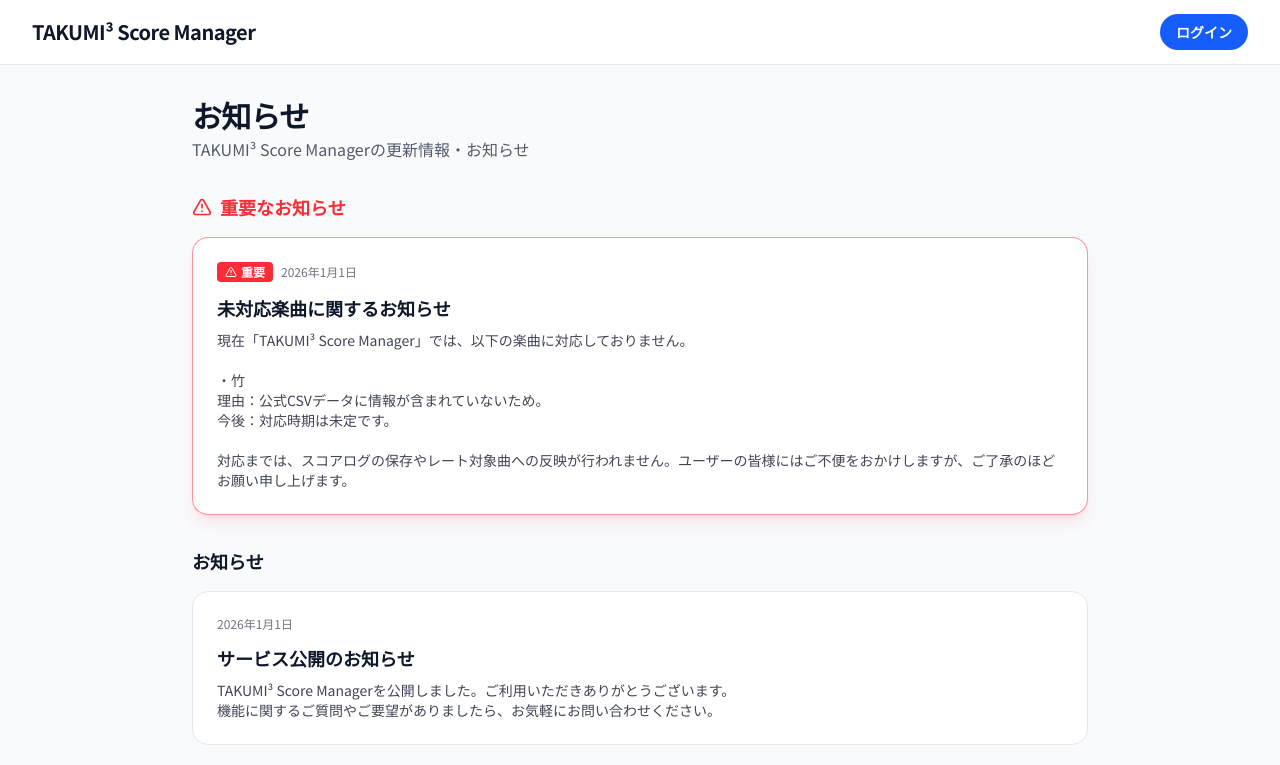
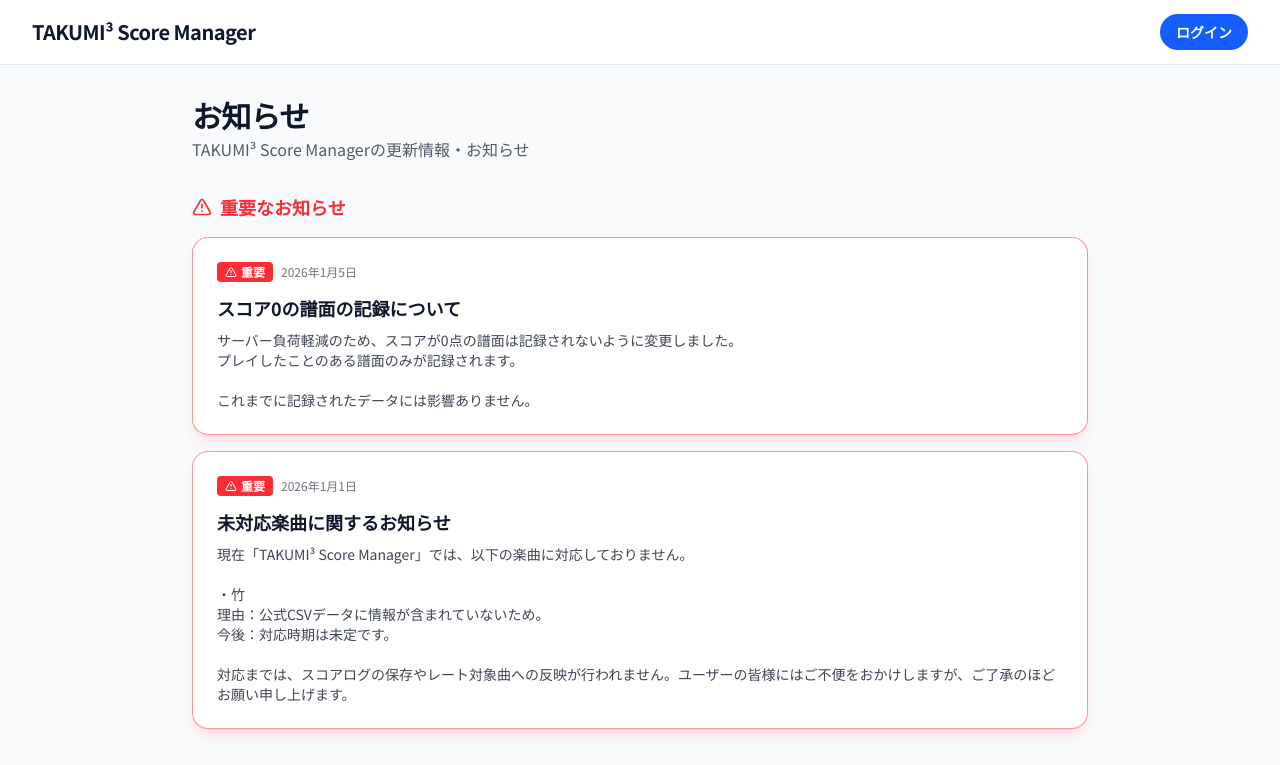
Before and after one commit to dora-ryukyu/takumi-score-manager, a Next.js app: page /news in a window 1280 px wide. Shown: the top 765 px of the page. Built offline with nearby package versions, Linux system fonts and the light colour scheme; no server answers.

Commit message:
feat: Add user settings page, data import functionality, and news data.

```diff
--- a/src/app/settings/page.tsx
+++ b/src/app/settings/page.tsx
@@ -36,7 +36,7 @@
                 />
               </div>
               <div className="text-sm text-[var(--color-foreground)] opacity-60">
-                <p>アイコンはClerkアカウントのものが使用されます。右上のアイコン→"Manage account"→"Profile"から変更可能です。</p>
+                <p>アイコンはClerkアカウントのものが使用されます。右上のアイコン→&quot;Manage account&quot;→&quot;Profile&quot;から変更可能です。</p>
               </div>
             </div>
 
--- a/src/data/news-data.ts
+++ b/src/data/news-data.ts
@@ -15,6 +15,13 @@
 
 // 新しいお知らせは配列の先頭に追加してください
 export const NEWS_DATA: NewsItem[] = [
+  {
+    id: "2026-01-05-score-zero",
+    date: "2026-01-05",
+    title: "スコア0の譜面の記録について",
+    content: "サーバー負荷軽減のため、スコアが0点の譜面は記録されないように変更しました。\nプレイしたことのある譜面のみが記録されます。\n\nこれまでに記録されたデータには影響ありません。",
+    isImportant: true,
+  },
   {
     id: "2026-01-01-mitaiou",
     date: "2026-01-01",
--- a/src/lib/actions/import.ts
+++ b/src/lib/actions/import.ts
@@ -385,8 +385,13 @@
 
     const matchedRows = scoresToUpsert.length;
 
+    // 4.5. スコア0のエントリーを除外（DB消費最適化）
+    // スコア0は未プレイと同義のため、初回記録の必要なし
+    // これによりrows_written/rows_readを節約
+    const nonZeroScores = scoresToUpsert.filter(s => s.score > 0);
+
     // 5. バッチ処理で一括更新（N+1問題解消）
-    const batchResult = await batchUpsertScores(userId, scoresToUpsert, observedAt);
+    const batchResult = await batchUpsertScores(userId, nonZeroScores, observedAt);
 
     if (!batchResult.success) {
       return {
```
Also changed, not shown: build_log.txt (deleted), build_log2.txt (deleted).
